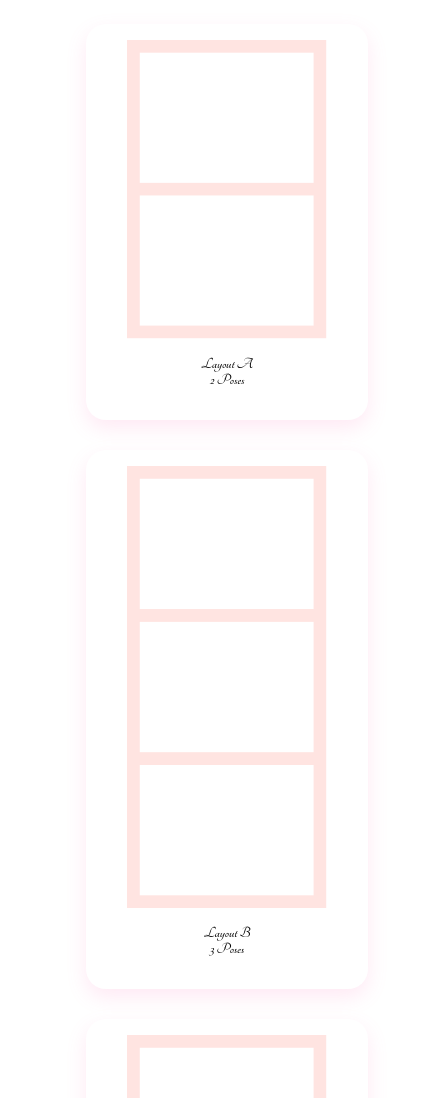
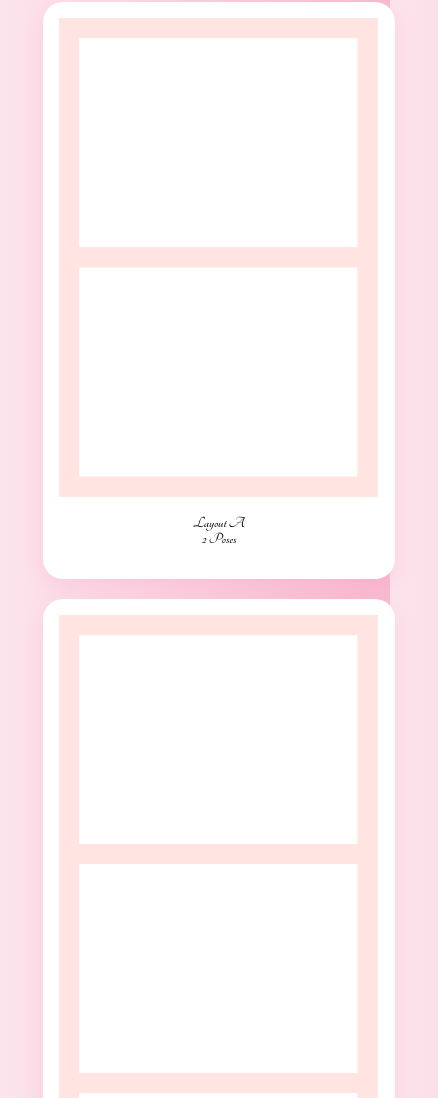
Before and after one commit to shinramyyunn/Memoroids, a website: page layout.html in a window 390 px wide. Shown: the part 107-1205 px from the top of the page, 438 px wide, since content can reach past the window. Before the commit the page ends 844 px from the top, so only its background shows below. Drawn offline with Linux system fonts and the light colour scheme; files whose address does not match are found by name.

Commit message:
Update layout.html

```diff
--- a/layout.html
+++ b/layout.html
@@ -8,10 +8,6 @@
       href="https://fonts.googleapis.com/css2?family=Poppins&display=swap"
       rel="stylesheet"
     />
-    <link rel="preconnect" href="https://fonts.googleapis.com" />
-    <link rel="preconnect" href="https://fonts.gstatic.com" crossorigin />
-    <link rel="preconnect" href="https://fonts.googleapis.com" />
-    <link rel="preconnect" href="https://fonts.gstatic.com" crossorigin />
     <link
       href="https://fonts.googleapis.com/css2?family=Tangerine:wght@400;700&display=swap"
       rel="stylesheet"
@@ -24,10 +20,10 @@
         text-align: center;
         min-height: 100vh;
         margin: 0;
-        overflow: hidden;
-        position: fixed;
+        position: relative;
         width: 100%;
-        height: 100vh;
+        height: auto;
+        overflow-x: hidden;
       }
 
       h1 {
@@ -44,24 +40,8 @@
         margin-top: 2rem;
       }
 
-      .layout-card1 {
-        background-color: #fff;
-        padding: 1rem;
-        border-radius: 20px;
-        box-shadow: 0 8px 20px rgba(255, 105, 180, 0.15);
-        transition: transform 0.3s ease, box-shadow 0.3s ease;
-        width: 250px;
-        cursor: pointer;
-      }
-      .layout-card2 {
-        background-color: #fff;
-        padding: 1rem;
-        border-radius: 20px;
-        box-shadow: 0 8px 20px rgba(255, 105, 180, 0.15);
-        transition: transform 0.3s ease, box-shadow 0.3s ease;
-        width: 250px;
-        cursor: pointer;
-      }
+      .layout-card1,
+      .layout-card2,
       .layout-card3 {
         background-color: #fff;
         padding: 1rem;
@@ -71,6 +51,7 @@
         width: 250px;
         cursor: pointer;
       }
+
       .layout-card1:hover,
       .layout-card2:hover,
       .layout-card3:hover {
@@ -98,7 +79,8 @@
         margin-top: 2rem;
         color: #555;
       }
-      /*  Home Button */
+
+      /* Home Button */
       .home-button {
         position: fixed;
         top: 20px;
@@ -122,10 +104,58 @@
         height: 24px;
         color: #ff69b4;
       }
+
+      /* 🌸 Responsive Design for Mobile */
+      @media (max-width: 768px) {
+        body {
+          padding: 1.5rem;
+        }
+
+        h1 {
+          font-size: 2rem;
+          margin-bottom: 1rem;
+        }
+
+        .layout-buttons {
+          flex-direction: column;
+          align-items: center;
+          gap: 20px;
+        }
+
+        .layout-card1,
+        .layout-card2,
+        .layout-card3 {
+          width: 90%;
+          max-width: 320px;
+        }
+
+        .layout-card1 img,
+        .layout-card2 img,
+        .layout-card3 img {
+          width: 100%;
+        }
+
+        .note {
+          font-size: 1.2rem;
+          padding: 0 1rem;
+        }
+
+        .home-button {
+          top: 10px;
+          right: 10px;
+          padding: 10px;
+        }
+
+        .home-button svg {
+          width: 20px;
+          height: 20px;
+        }
+      }
     </style>
   </head>
   <body>
     <h1>Choose Your Layout</h1>
+
     <div class="layout-buttons">
       <div class="layout-card1" onclick="selectLayout(2)">
         <img src="images/two.png" alt="2 Pose Layout" />
@@ -136,6 +166,7 @@
         <img src="images/three.png" alt="3 Pose Layout" />
         <p>Layout B<br />3 Poses</p>
       </div>
+
       <div class="layout-card3" onclick="selectLayout(4)">
         <img src="images/four.png" alt="4 Pose Layout" />
         <p>Layout C<br />4 Poses</p>
@@ -144,11 +175,12 @@
 
     <script>
       function goHome() {
-        window.location.href = 'index.html'
+        window.location.href = 'index.html';
       }
+
       function selectLayout(num) {
-        localStorage.setItem('layoutCount', num)
-        window.location.href = 'capture.html'
+        localStorage.setItem('layoutCount', num);
+        window.location.href = 'capture.html';
       }
     </script>
   </body>
```
